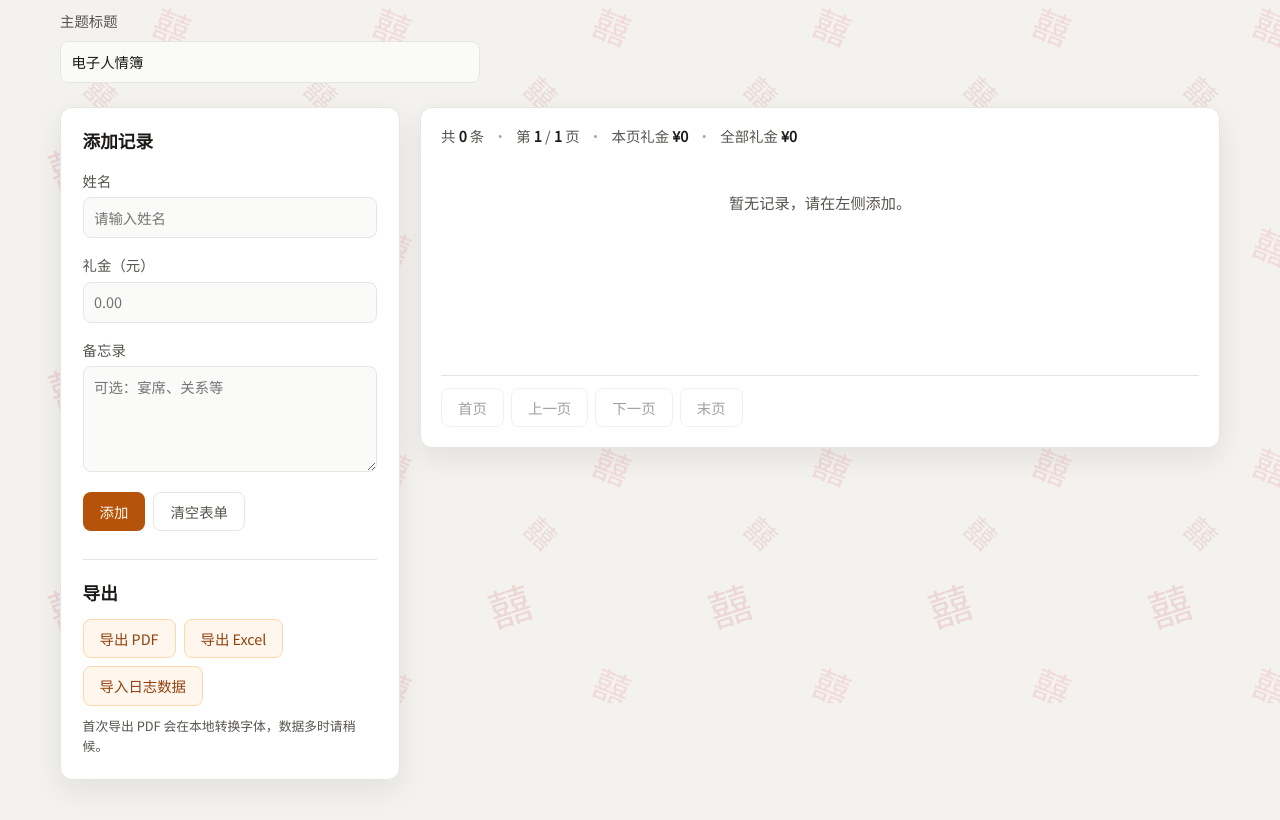
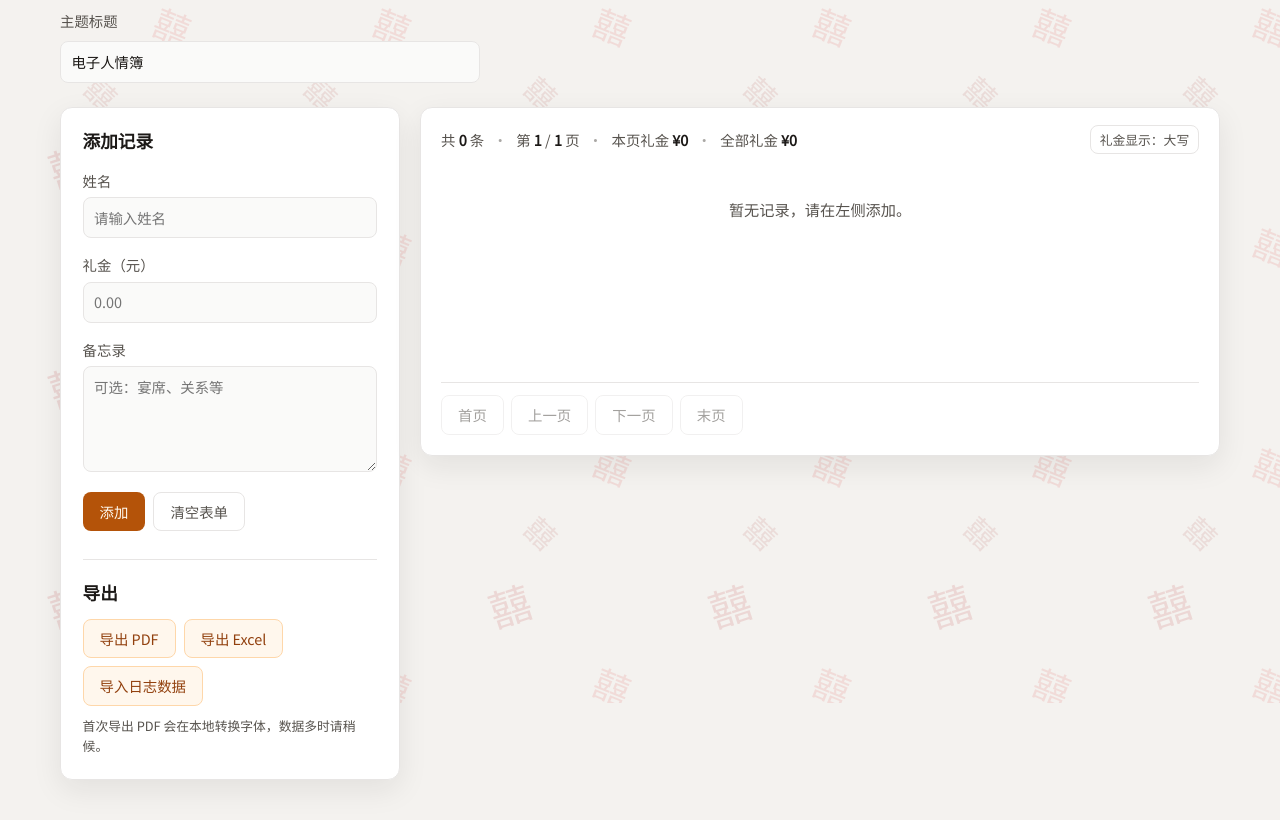
Before and after one commit to hchomely/HelloWorld, a website built with Vite: page index.html in a window 1280 px wide. Shown: the part 97-917 px from the top of the page. Built offline with nearby package versions, Linux system fonts and the light colour scheme; no server answers.

Commit message:
大小写切换

```diff
--- a/src/main.ts
+++ b/src/main.ts
@@ -18,6 +18,7 @@
 let editingId: string | null = null
 let themeTitle = loadThemeTitle() || '电子人情簿'
 let lastLoggedThemeTitle = themeTitle
+let amountDisplayMode: 'traditional' | 'arabic' = 'traditional'
 
 function mount(): void {
   const root = document.querySelector<HTMLDivElement>('#app')
@@ -77,6 +78,7 @@
               <span class="sep">·</span>
               <span>全部礼金 <strong id="stat-all-total">¥0.00</strong></span>
             </div>
+            <button type="button" class="btn btn-ghost btn-sm" id="btn-toggle-amount-mode">礼金显示：大写</button>
           </div>
           <div id="table-flip" class="table-flip" data-dir="">
             <div id="record-wrap" class="record-wrap">
@@ -119,6 +121,7 @@
   const listEl = root.querySelector<HTMLDivElement>('#ledger-list')!
   const flipEl = root.querySelector<HTMLDivElement>('#table-flip')!
   const emptyHint = root.querySelector<HTMLParagraphElement>('#empty-hint')!
+  const toggleAmountBtn = root.querySelector<HTMLButtonElement>('#btn-toggle-amount-mode')!
   let themeLogTimer: number | null = null
 
   const setEditMode = (id: string | null): void => {
@@ -133,6 +136,19 @@
       clearBtn.textContent = '清空表单'
     }
   }
+
+  const updateAmountModeButton = (): void => {
+    toggleAmountBtn.textContent =
+      amountDisplayMode === 'traditional' ? '礼金显示：大写' : '礼金显示：数字'
+  }
+  updateAmountModeButton()
+
+  toggleAmountBtn.addEventListener('click', () => {
+    amountDisplayMode = amountDisplayMode === 'traditional' ? 'arabic' : 'traditional'
+    updateAmountModeButton()
+    render()
+    triggerFlip(flipEl, 'next')
+  })
 
   const flushThemeLog = (): void => {
     if (themeTitle === lastLoggedThemeTitle) return
@@ -451,7 +467,8 @@
     name.textContent = r.name
     const amount = document.createElement('p')
     amount.className = 'record-value'
-    amount.textContent = formatAmount(r.amount)
+    amount.textContent =
+      amountDisplayMode === 'traditional' ? formatAmount(r.amount) : formatAmountArabic(r.amount)
 
     const memo = document.createElement('p')
     memo.className = 'record-value'
--- a/src/style.css
+++ b/src/style.css
@@ -259,6 +259,11 @@
 
 .list-toolbar {
   margin-bottom: 0.75rem;
+  display: flex;
+  align-items: center;
+  justify-content: space-between;
+  gap: 0.6rem;
+  flex-wrap: wrap;
 }
 
 .stats {
```
Also changed, not shown: 使用文档.md (line endings or trailing spaces).
